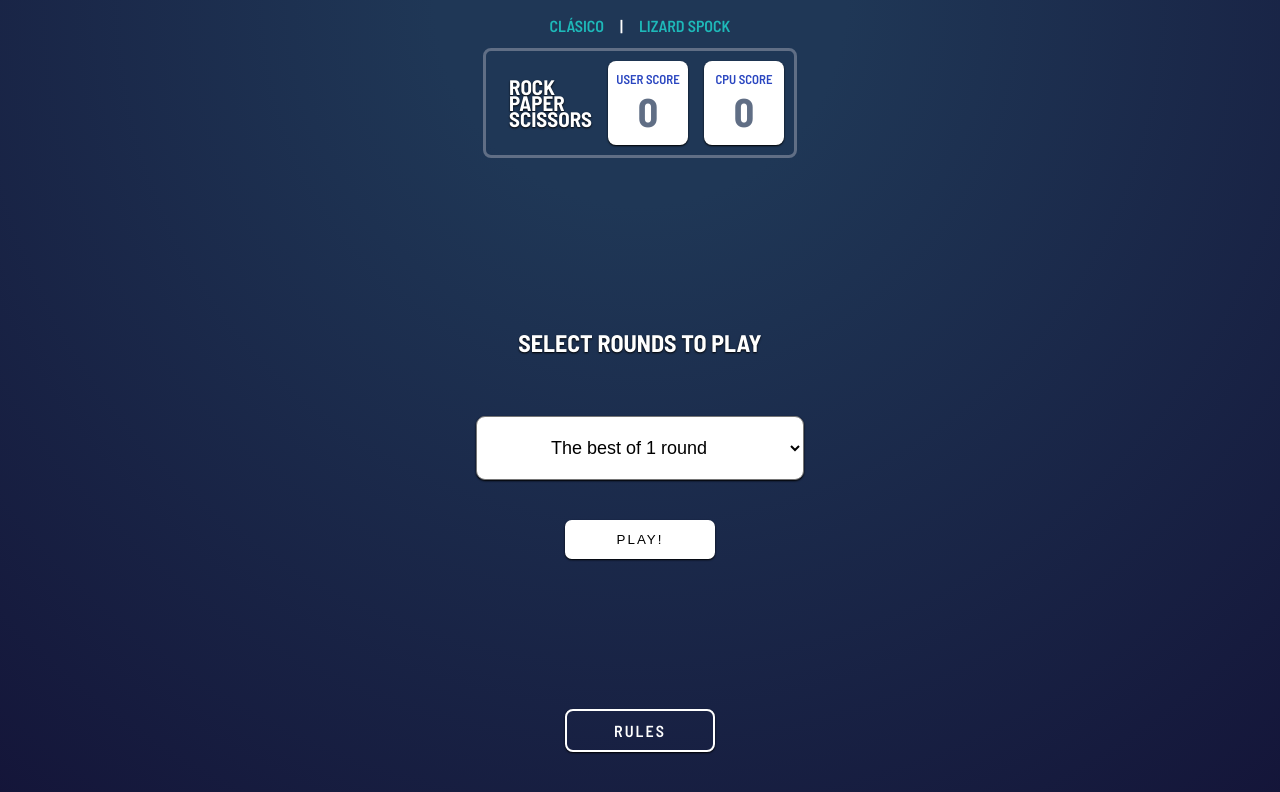
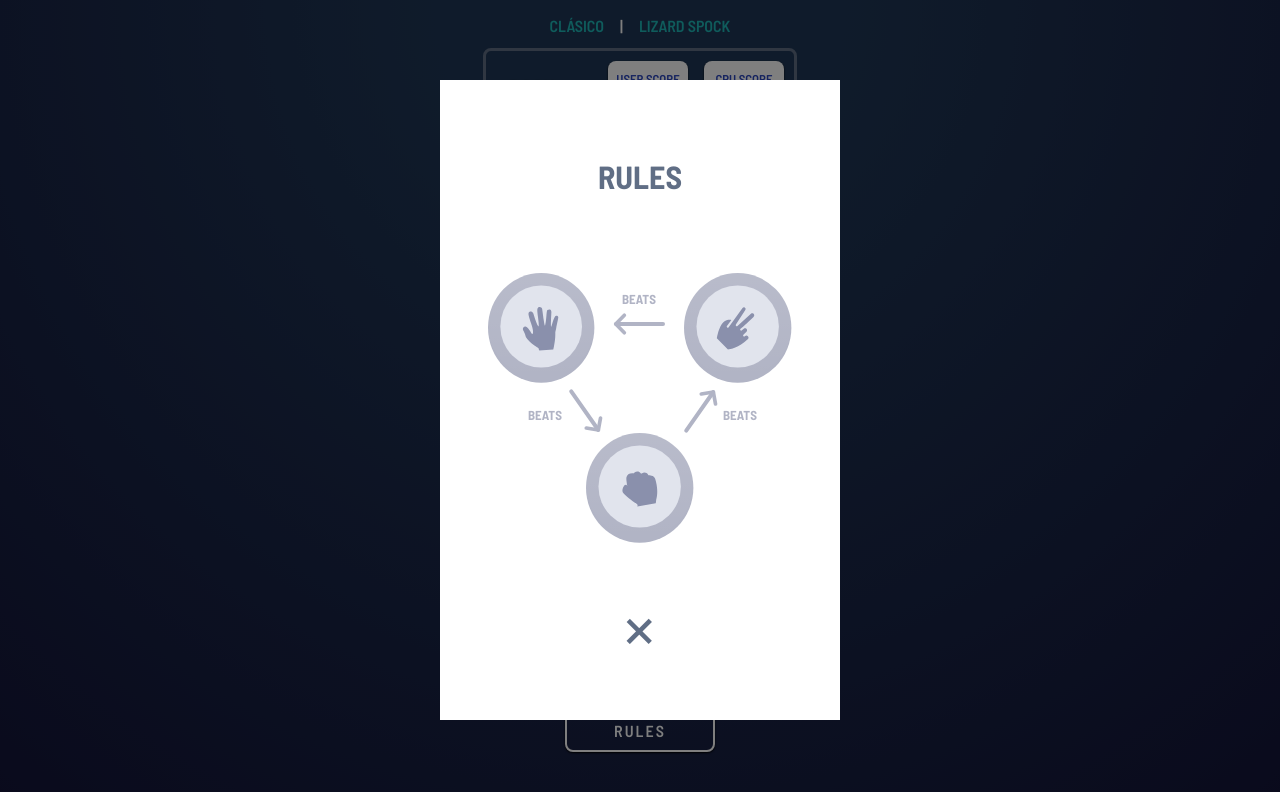
Before and after one commit to manulopezayora/rock-paper-scissors-lizard-spock, a React (Vite) app: page / in a window 1280 px wide. Both pictures are taken after a click on the button "RULES". Shown: the top 792 px of the page. Built offline with nearby package versions, Linux system fonts and the light colour scheme.

Commit message:
chore(rules-modal): add functionality to show modal

```diff
--- a/src/components/RulesModal/RulesModal.module.css
+++ b/src/components/RulesModal/RulesModal.module.css
@@ -16,7 +16,7 @@
   display: none;
 }
 
-.rules__modal--active {
+.rules__modal_active {
   display: block;
 }
 
@@ -39,7 +39,7 @@
   color: var(--header-outline);
 }
 
-.close-modal {
+.close_modal {
   background-color: transparent;
   border: none;
   font-size: 4em;
@@ -54,7 +54,7 @@
 }
 
 @media screen and (min-width: 400px) {
-  .rules__modal--active {
+  .rules__modal_active {
     height: 100%;
     width: 100%;
     display: flex;
--- a/src/components/RulesModal/RulesModal.tsx
+++ b/src/components/RulesModal/RulesModal.tsx
@@ -1,10 +1,17 @@
+import { useState } from 'react';
 import styles from './RulesModal.module.css';
 
 export const RulesModal = () => {
+
+    const [isOpen, setIsOpen] = useState(false);
+
+    const openModal = () => setIsOpen(true);
+    const closeModal = () => setIsOpen(false);
+
     return (
         <div className={styles.rules}>
-        <button data-action="open-rules" className={`btn ${styles.rules__btn}`}>Rules</button>
-        <div id="rules-modal" className={styles.rules__modal}>
+            <button className={`btn ${styles.rules__btn}`} onClick={openModal}>Rules</button>
+            <div className={`${styles.rules__modal} ${isOpen ? styles.rules__modal_active : ''}`}>
                 <div className={styles.modal__content}>
                     <h2 className={styles.modal__title}>Rules</h2>
 
@@ -167,7 +174,7 @@ export const RulesModal = () => {
                             </g>
                         </g>
                     </svg>
-            <button className={styles.close_modal}>+</button>
+                    <button className={styles.close_modal} onClick={closeModal}>+</button>
                 </div>
             </div>
         </div>
```
Lines whose indentation alone changed are shown as unchanged.
